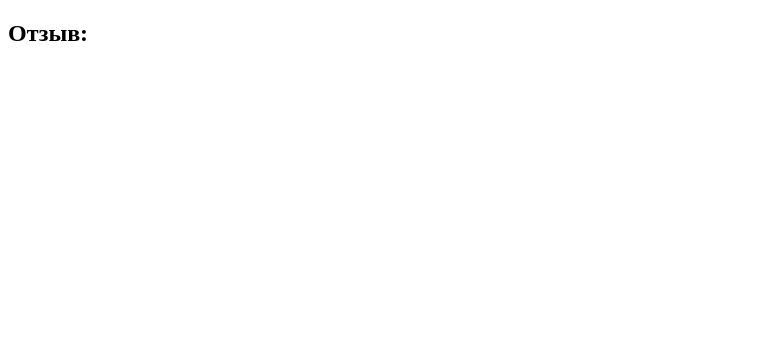
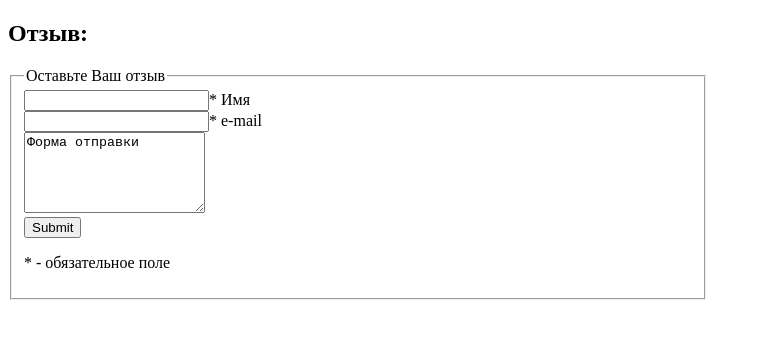
Before and after one commit to SergMaks/Sergey_Maksimov, a plain HTML site: page lessons/home/05_HTML/base/index5.html in a window 1280 px wide. Shown: the whole page, without its empty margins (0-760 px from the left). Drawn offline with Linux system fonts and the light colour scheme.

Commit message:
finished

```diff
--- a/lessons/home/05_HTML/base/index5.html
+++ b/lessons/home/05_HTML/base/index5.html
@@ -13,4 +13,15 @@
 
     <h2>Отзыв:</h2>
     <form action="http://fe.it-academy.by/TestForm.php" method="post" target="_blank">
+        <fieldset>
+            <legend>Оставьте Ваш отзыв</legend>
+            <input type="text">* Имя<br>
+            <input type="email" name="email">* e-mail<br>
+            <textarea name="text"cols="20" rows="5">Форма отправки</textarea><br>
+            <input type="submit">
+            <p>* - обязательное поле</p>
+        </fieldset>
     </form>
+
+</body>
+</html>
```
